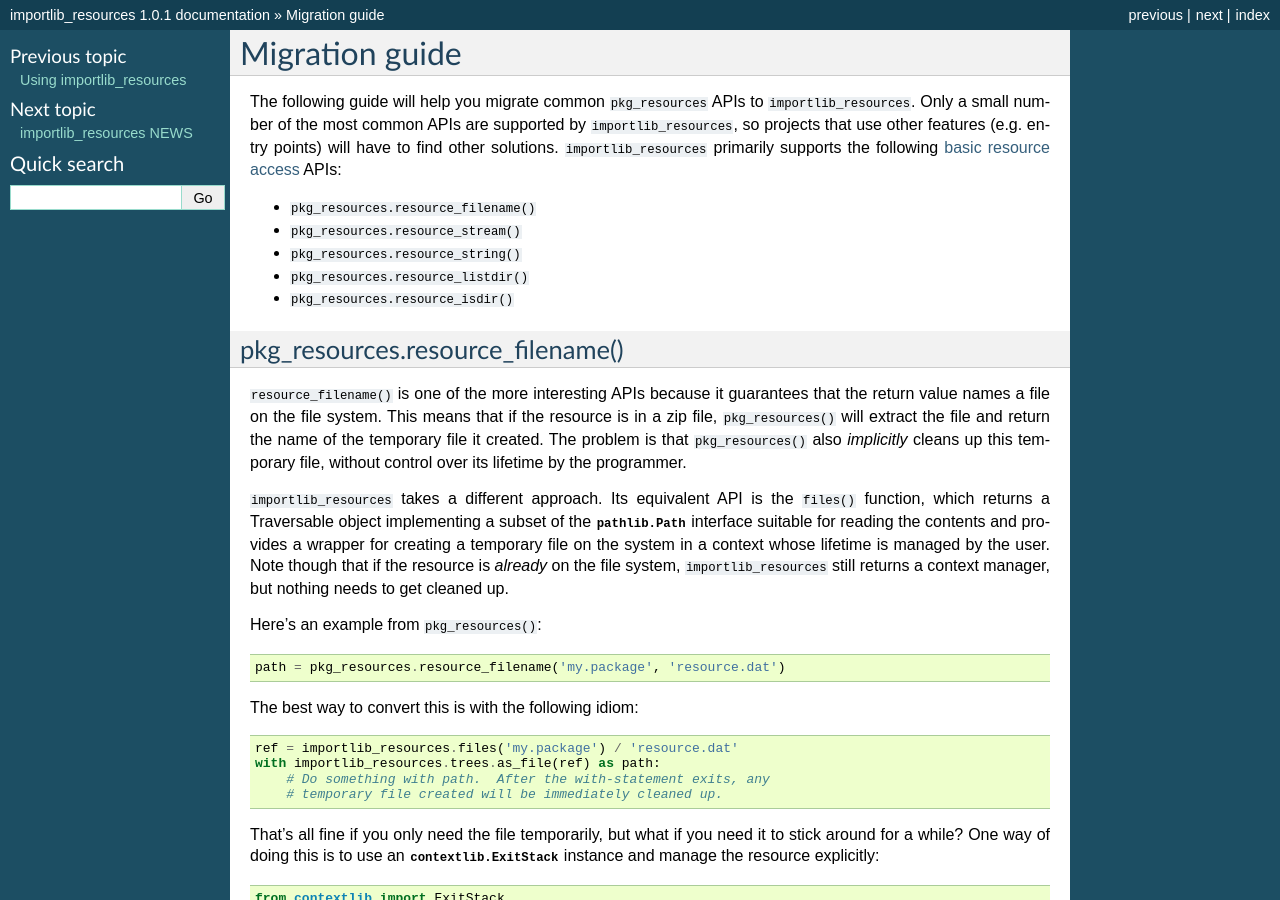
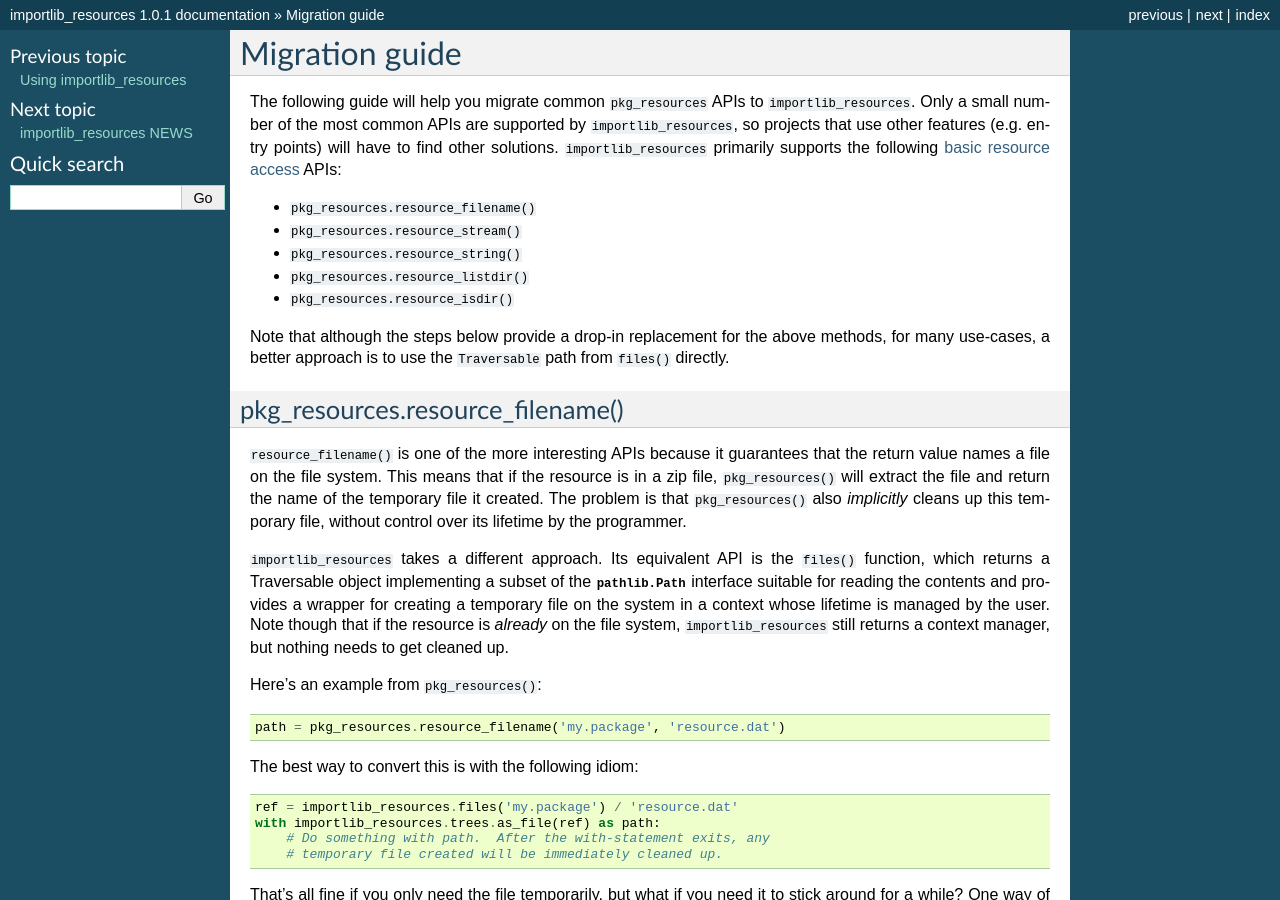
Before and after one commit to python/importlib_resources, a Sphinx documentation site: the page built from importlib_resources/docs/migration.rst, in a window 1280 px wide and 900 px high. Built offline with Sphinx 7.4.7, drawn with Linux system fonts in a browser that asks for light colours.

Commit message:
Add note in migration docs directing the user to reconsider the use-case to see if it can be simplified by using the files result directly.

```diff
--- a/importlib_resources/docs/migration.rst
+++ b/importlib_resources/docs/migration.rst
@@ -16,6 +16,10 @@ access`_ APIs:
 * ``pkg_resources.resource_string()``
 * ``pkg_resources.resource_listdir()``
 * ``pkg_resources.resource_isdir()``
+
+Note that although the steps below provide a drop-in replacement for the
+above methods, for many use-cases, a better approach is to use the
+``Traversable`` path from ``files()`` directly.
 
 
 pkg_resources.resource_filename()
```
